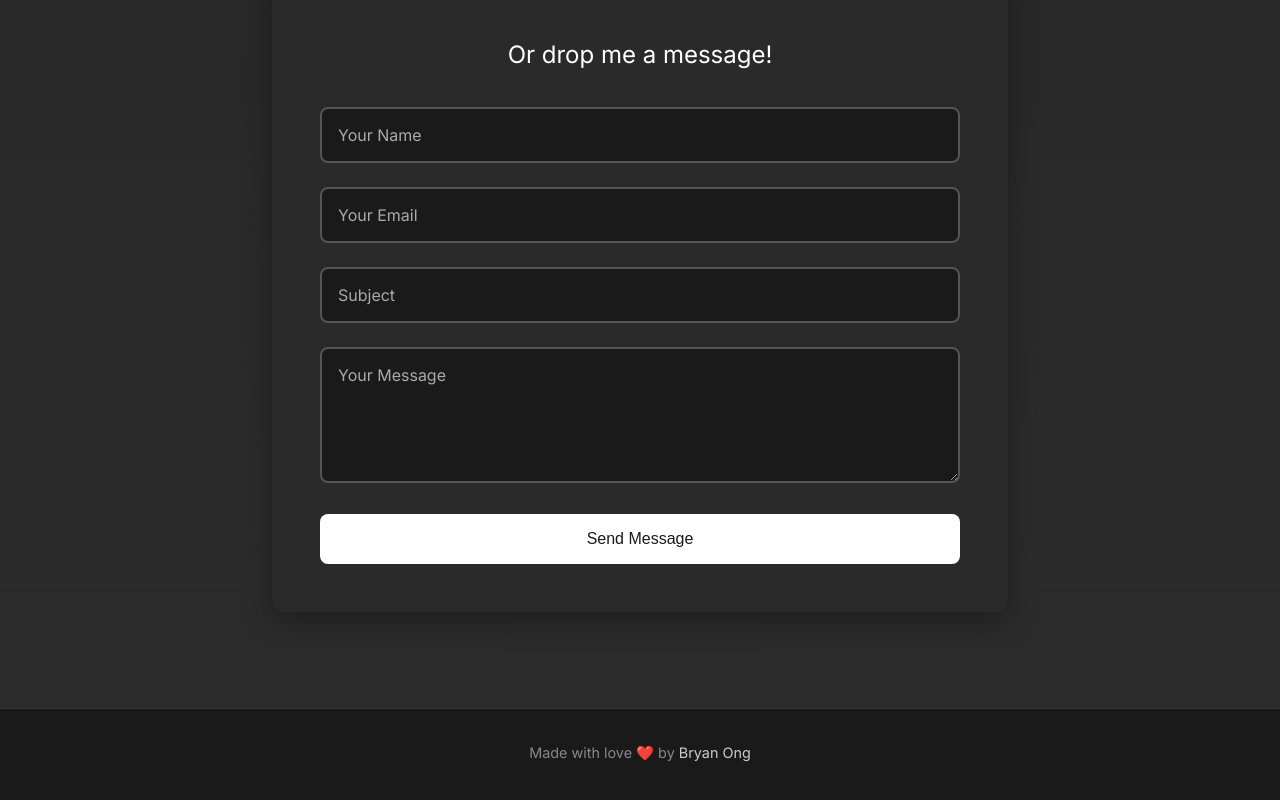
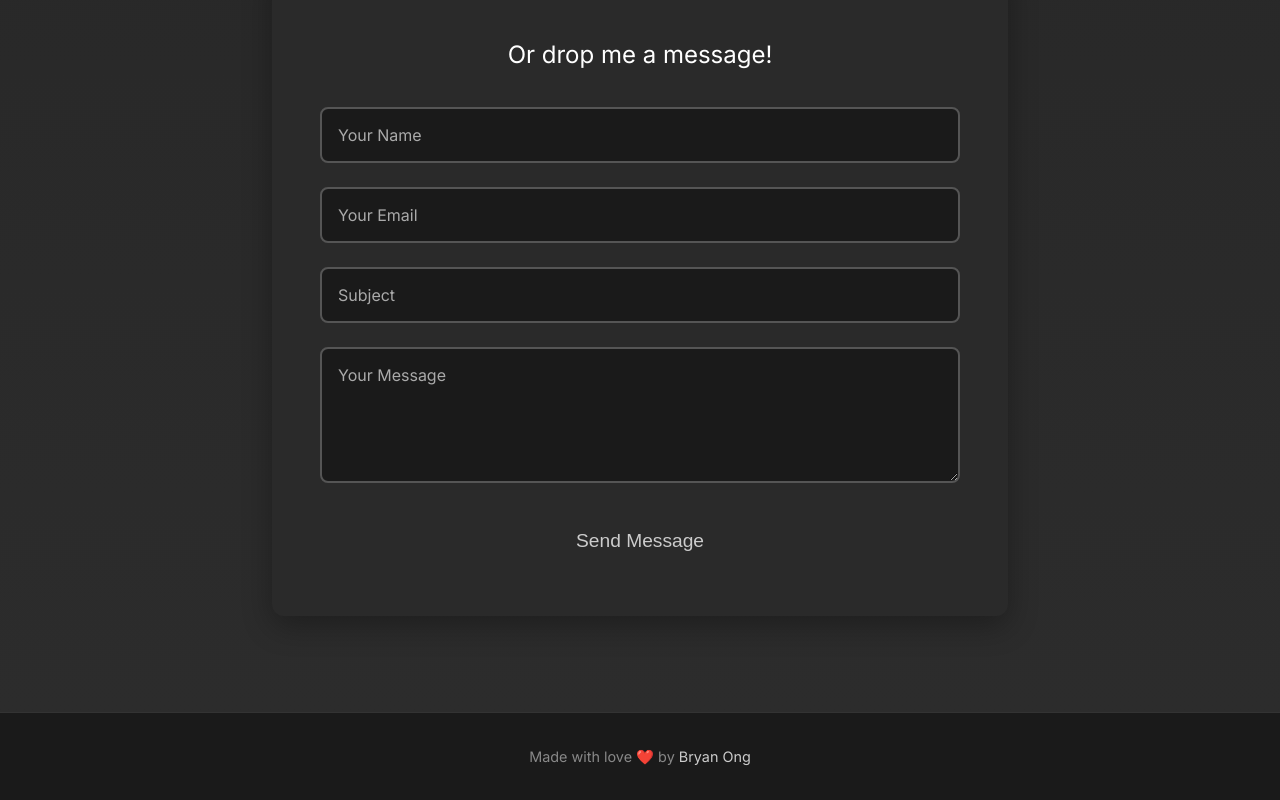
Before and after one commit to Bryangeeong/zahra-portoflio, a React (Vite) app: page / in a window 1280 px wide. Shown: the part 2141-2941 px from the top of the page. Built offline with nearby package versions, Linux system fonts and the light colour scheme.

Commit message:
submit button styling

```diff
--- a/src/components/Contact/Contact.css
+++ b/src/components/Contact/Contact.css
@@ -201,20 +201,42 @@
   min-height: 120px;
 }
 
+.form-button-container {
+  text-align: center;
+}
+
 .form-button {
-  background: #ffffff;
-  color: #1a1a1a;
+  background: transparent;
+  color: #cccccc;
   border: none;
   padding: 1rem 2rem;
-  border-radius: 8px;
-  font-size: 1rem;
+  font-size: 1.2rem;
   font-weight: 500;
   cursor: pointer;
-  transition: background 0.3s ease;
+  transition: all 0.3s ease;
+  position: relative;
+  display: inline-block;
+  width: auto !important;
+  max-width: fit-content;
+}
+
+.form-button::after {
+  content: '';
+  position: absolute;
+  bottom: 8px;
+  left: 2rem;
+  width: 0;
+  height: 2px;
+  background: linear-gradient(90deg, #ffffff 0%, rgba(255, 255, 255, 0.6) 100%);
+  transition: width 0.3s ease;
 }
 
 .form-button:hover {
-  background: #cccccc;
+  color: #ffffff;
+}
+
+.form-button:hover::after {
+  width: calc(100% - 4rem);
 }
 
 .form-button:disabled {
@@ -223,7 +245,11 @@
 }
 
 .form-button:disabled:hover {
-  background: #ffffff;
+  color: #cccccc;
+}
+
+.form-button:disabled::after {
+  width: 0;
 }
 
 @media (max-width: 768px) {
--- a/src/components/Contact/index.jsx
+++ b/src/components/Contact/index.jsx
@@ -133,9 +133,11 @@ function Contact() {
                 disabled={isSubmitting}
               ></textarea>
             </div>
-            <button type="submit" className="form-button" disabled={isSubmitting}>
-              {isSubmitting ? 'Sending...' : 'Send Message'}
-            </button>
+            <div className="form-button-container">
+              <button type="submit" className="form-button" disabled={isSubmitting}>
+                {isSubmitting ? 'Sending...' : 'Send Message'}
+              </button>
+            </div>
           </form>
         </div>
       </div>
```
